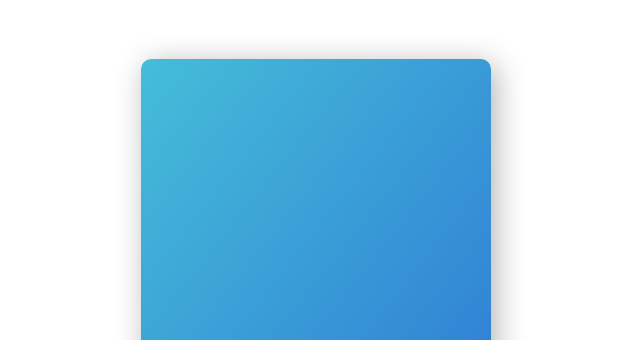
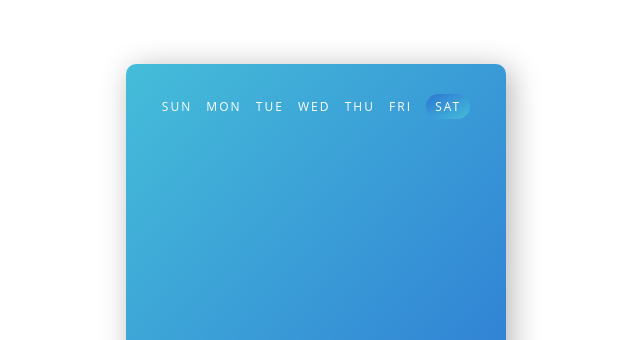
Before and after one commit to pragyakar/weather-card, a plain HTML site: page index.html in a window 1280 px wide. Shown: the part 121-461 px from the top of the page, without its empty margins (324-964 px from the left). Drawn offline with nearby package versions, Linux system fonts and the light colour scheme.

Commit message:
day indicator

```diff
--- a/css/style.css
+++ b/css/style.css
@@ -20,8 +20,8 @@ body, html {
     text-align: center;
 }
 .box {
-    height: 420px;
-    width: 350px;
+    height: 410px;
+    width: 380px;
     background: linear-gradient(to bottom right, #45BDD9, #2d77d4);
     border-radius: 10px;
     box-shadow: 5px 5px 30px rgba(0,0,0,0.3);
@@ -41,18 +41,32 @@ body, html {
         text-align: center;
     }
 }
+.week {
+    margin-top: 10px;
+}
+.day {
+    font-size: 12px;
+    margin: 4px;
+    font-weight: 400;
+}
+.day-active {
+    background: linear-gradient(to top left, #45BDD9, #2d77d4);
+    padding: 4px 9px;
+    border-radius: 50px;
+}
 .climate-icon {
-    min-height: 250px;
+    min-height: 200px;
     -webkit-animation-delay: 2s;
 }
 .icon {
     height: 200px;
-    margin-top: 40px;
+    margin-top: 20px;
 }
 .temperature-box {
     font-size: 30px;
+    margin-bottom: -10px;
 }
-.temperature-box, .location {
+.temperature-box, .location, .week {
     -webkit-animation-delay: 3s;
 }
 .location {
--- a/index.html
+++ b/index.html
@@ -11,6 +11,15 @@
 <body>
     <div class="landing">
         <div class="box animated zoomIn">
+            <div class="week animated fadeIn">
+                <span class="day day-sunday">SUN</span>
+                <span class="day day-monday">MON</span>
+                <span class="day day-tuesday">TUE</span>
+                <span class="day day-wednesday">WED</span>
+                <span class="day day-thursday">THU</span>
+                <span class="day day-friday">FRI</span>
+                <span class="day day-saturday day-active">SAT</span>
+            </div>
             <div class="climate-icon animated slideInDown" id="climate-icon"></div>
             <p class="temperature-box animated fadeIn">
                 <span class="temp temp-cel"></span>
```
